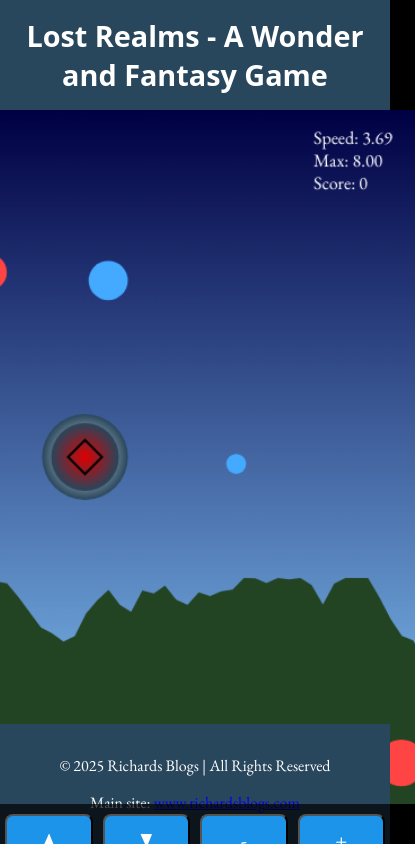
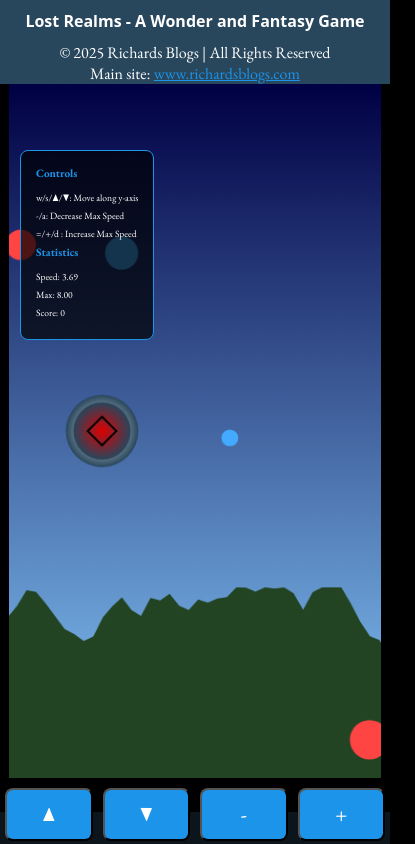
Before and after one commit to richie-rich90454/HackathonGame, a website: page index.html in a window 390 px wide. Both pictures are taken after a click on the button "Begin Adventure". Shown: the whole page, 415 px wide, since content can reach past the window. Drawn offline with Linux system fonts and the light colour scheme; no server answers; a web font is replaced by a local one.

Commit message:
improved mobile optimization

```diff
--- a/index.html
+++ b/index.html
@@ -61,21 +61,23 @@
                 color: #FFF;
                 background-color: var(--primary-color);
                 text-align: center;
-                padding: 15px 0;
+                padding: 1rem 0;
                 position: fixed;
                 bottom: 0;
                 width: 100%;
                 z-index: 1002;
             }
-            #controls{
+            #controls {
                 font-family: "EB Garamond";
-                position: absolute;
-                top: 100px;
+                position: fixed;
+                top: 150px;
                 left: 20px;
-                background: rgba(0, 0, 0, .7);
+                background: rgba(0, 0, 0, 0.7);
                 padding: 15px;
                 border-radius: 8px;
                 border: 1px solid var(--accent-color);
+                z-index: 1001;
+                max-width: 250px;
             }
             #controls h3{
                 font-family: "EB Garamond";
@@ -86,16 +88,9 @@
                 font-family: "EB Garamond";
                 margin: 5px 0;
             }
-            @media (max-width: 768px){
+            @media (max-width: 1400px){
                 #controls{
-                    top: 80px;
-                    left: 10px;
-                    padding: 10px;
-                }
-            }
-            @media (max-width: 600px){
-                #controls{
-                    display: none;
+                    font-size: .6rem;
                 }
                 #touch-controls{
                     display: flex;
@@ -118,8 +113,8 @@
                     color: #fff;
                 }
                 h1#page-title{
-                    font-size: 1.8rem;
-                    padding: 16px 0;
+                    font-size: 1rem;
+                    padding: 10px 0;
                 }
                 footer{
                     z-index: 1002;
@@ -129,11 +124,11 @@
                 }
                 .modal-content{
                     max-width: 90%;
-                    padding: 20px;
+                    padding: 10px;
                 }
                 .modal-content button{
                     font-size: 1.1rem;
-                    padding: 14px;
+                    padding: 7px;
                 }
             }
             .modal{
@@ -198,11 +193,23 @@
                 margin-left: -50vw;
                 margin-right: -50vw;
             }
+            .notice{
+                font-family: "EB Garamond";
+                margin: auto;
+                text-align: center;
+                background-color: #28465C;
+                color: #FFF;
+            }
+            a{
+                color: #1C94E9;
+            }
         </style>
     </head>
     <body>
         <header>
             <h1 id="page-title">Lost Realms - A Wonder and Fantasy Game</h1>
+            <p class="notice">&copy; 2025 Richards Blogs | All Rights Reserved</p>
+            <p class="notice">Main site: <a href="https://www.richardsblogs.com" target="_blank">www.richardsblogs.com</a></p>
         </header>
         <main>
         <div id="game-container">
@@ -210,21 +217,22 @@
         </div>
         <div id="controls">
             <h3>Controls</h3>
-            <p>w/s: Move along y-axis</p>
+            <p>w/s/▲/▼: Move along y-axis</p>
             <p>-/a: Decrease Max Speed</p>
             <p>=/+/d : Increase Max Speed</p>
+            <h3>Statistics</h3>
+            <p id="cursor-speed">Speed: </p>
+            <p id="cursor-max-speed">Max: </p>
+            <p id="cursor-score">Score: </p>
         </div>
         </main>
+        <footer></footer>
         <div id="touch-controls">
             <button id="upBtn">▲</button>
             <button id="downBtn">▼</button>
             <button id="slowerBtn">-</button>
             <button id="fasterBtn">+</button>
         </div>
-        <footer>
-            <p>&copy; 2025 Richards Blogs | All Rights Reserved</p>
-            <p>Main site: <a href="https://www.richardsblogs.com" target="_blank">www.richardsblogs.com</a></p>
-        </footer>
         <div id="startModal" class="modal">
             <div class="modal-content">
                 <p>Collect elemental orbs to create reactions and score points!</p>
--- a/script.js
+++ b/script.js
@@ -379,9 +379,9 @@ $(document).ready(function(){
         renderReactionTimer();
         ctx.fillStyle="#FFF";
         ctx.font="16px \"EB Garamond\"";
-        ctx.fillText(`Speed: ${state.player.forwardSpeed.toFixed(2)}`, 300, 30);
-        ctx.fillText(`Max: ${state.player.maxSpeed.toFixed(2)}`, 300, 50);
-        ctx.fillText(`Score: ${state.score}`, 300, 70);
+        document.getElementById("cursor-speed").innerHTML=`Speed: ${state.player.forwardSpeed.toFixed(2)}`;
+        document.getElementById("cursor-max-speed").innerHTML=`Max: ${state.player.maxSpeed.toFixed(2)}`;
+        document.getElementById("cursor-score").innerHTML=`Score: ${state.score}`;
         if (state.lastReactionMessage.text){
             ctx.globalAlpha=state.lastReactionMessage.opacity;
             ctx.fillStyle="#FFD700";
```
